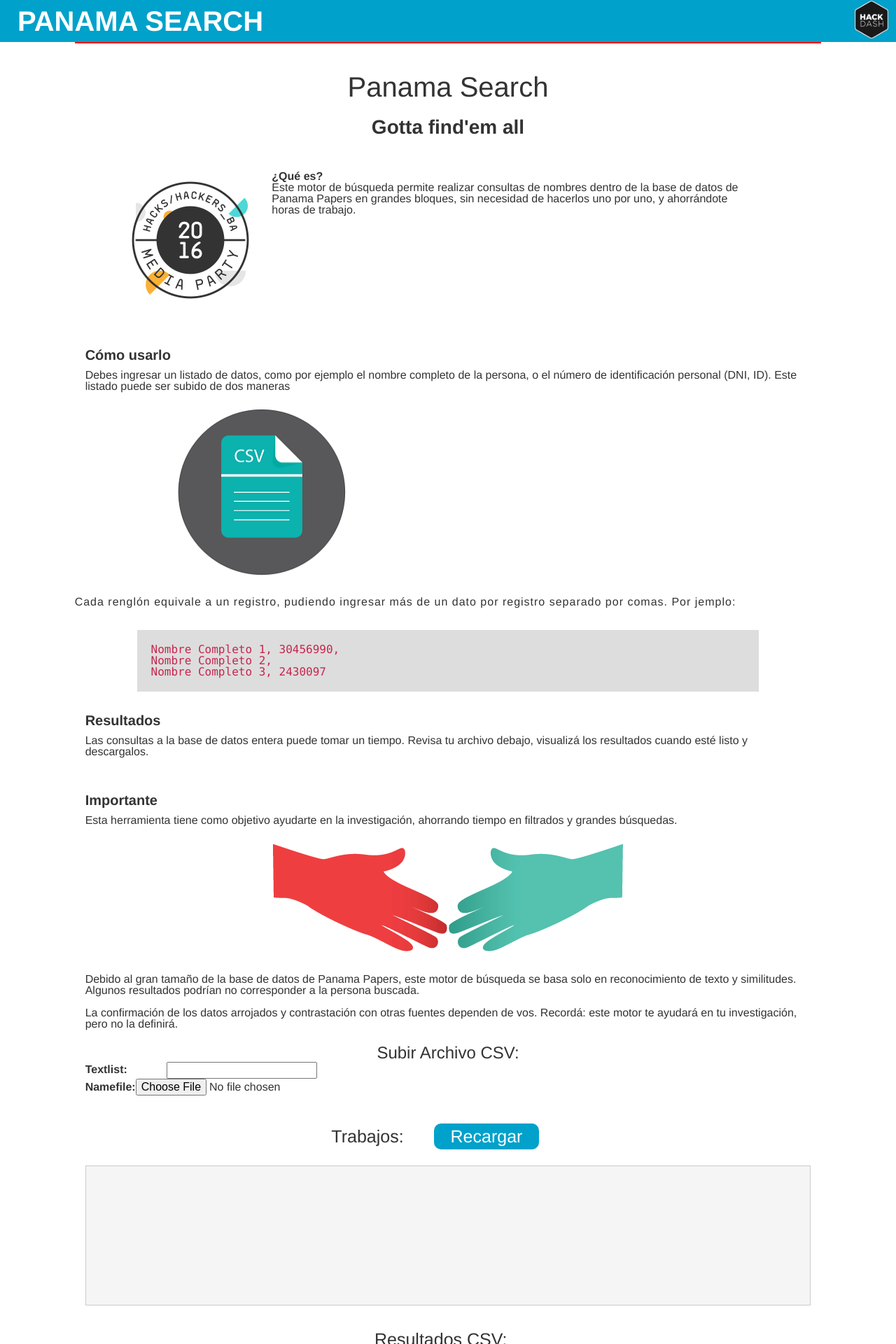
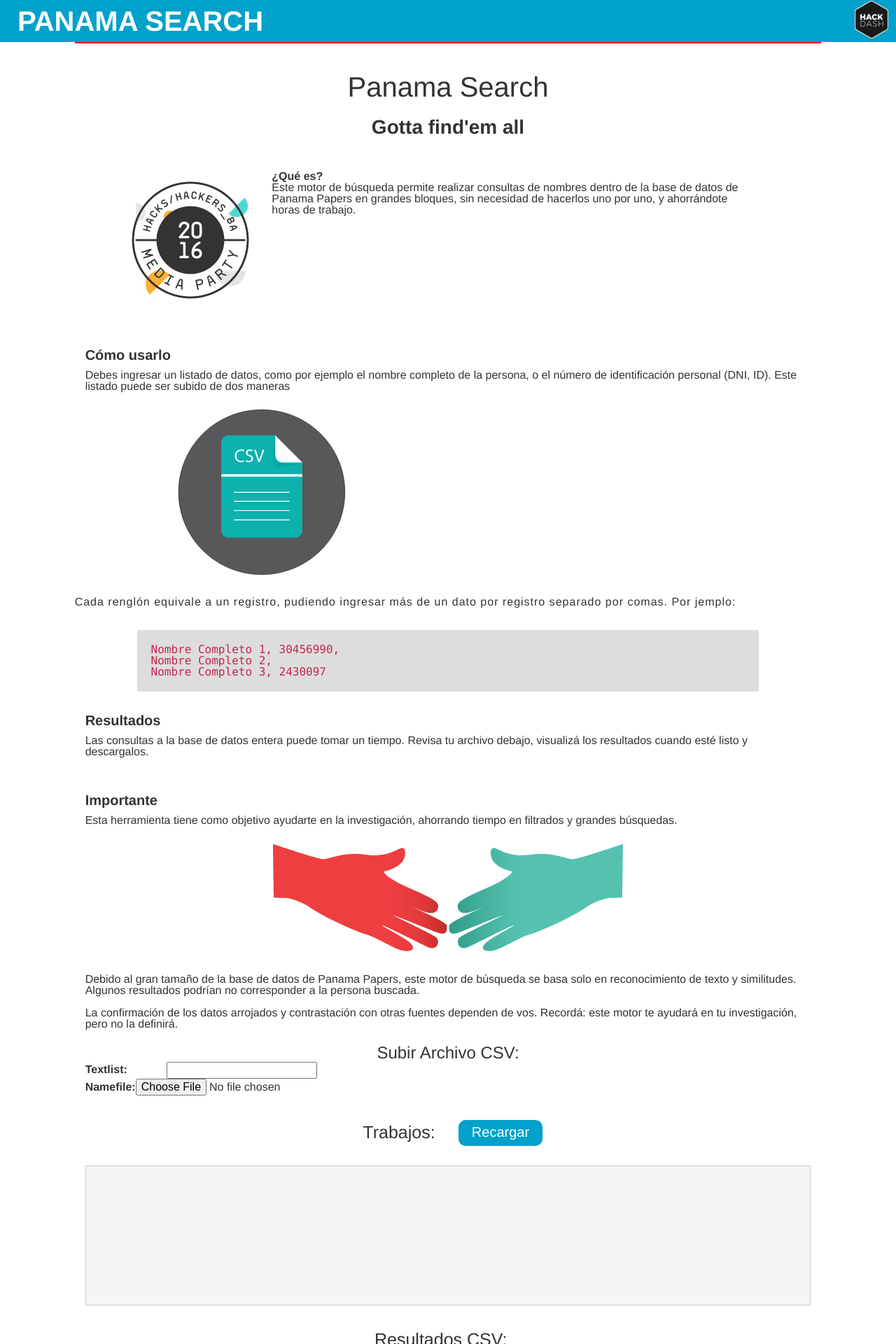
Before and after one commit to martinszy/panamasearch, a Django app: page / in a window 1280 px wide. Shown: the top 1920 px of the page at 70% size. Run offline with Django 3.2, Linux system fonts and the light colour scheme; data that the repository does not hold is empty; some libraries are stand-ins or nearby versions; some web fonts are replaced.

Commit message:
style front

```diff
--- a/uploadcsv/static/css/style.css
+++ b/uploadcsv/static/css/style.css
@@ -152,7 +152,6 @@
     width:100%;
     height:2px;
     background: #f00;
-    float: left;
     margin:0;
     padding:0;
 }
@@ -269,11 +268,13 @@
     float: none;
     font-size: 20px;
     color: #0ca7a3;
-    margin: 20px auto 40px auto;
+    margin: 20px auto 20px auto;
     background: #f9f9f9;
     padding: 15px;
     border-radius: 10px;
     border: 1px #e8e8e8 solid;
+    max-width: 500px;
+    width: 100%;
 }
 
 #contForm h1{
@@ -309,6 +310,7 @@
     min-height:200px;
     background: #f5f5f5;
     border:1px #ccc solid;
+    overflow: auto;
 }
 
 #loading_cont{
@@ -323,7 +325,7 @@
 }
 
  #titulo{
-    width: 400px;
+    width: 300px;
     height: 50px;
     font-size: 25px;
     color: #333;
@@ -335,22 +337,22 @@
 }
 
 #titulo #botRecarga{
-    background: #00a1ca;
-    padding: 6px 10px;
+        background: #00a1ca;
+    padding: 5px;
     border-radius: 10px;
     color: #fff;
-    font-size: 25px;
+    font-size: 20px;
     line-height: 25px;
     height: 37px;
     display: block;
-    margin: 10px;
+    margin: 5px;
     float: left;
-    width: 150px;
+    width: 120px;
     cursor: pointer;
 }
 
 #titulo h1{
-    padding: 6px 10px;
+    padding: 5px;
     border-radius: 10px;
     color: #333;
     font-size: 25px;
@@ -358,7 +360,7 @@
     width: 150px;
     height: 37px;
     display: block;
-    margin: 10px;
+    margin: 5px;
     float: left;
 }
 
@@ -372,7 +374,8 @@
 
 
 #imgManos{
-    width:500px;
+    width: 100%;
+    max-width:500px;
     float: none;
     margin:0 auto;
     display: block;
@@ -385,8 +388,14 @@
 #resultadoCSV{
     min-height: 300px;
     background: #deefdc;
-    margin:10px 0px;
+    margin:10px 0px 50px 0px;
     padding: 10px;
+    overflow-x: auto;
+}
+#resultadoCSV tr{
+    margin: 20px 0px;
+    height: 30px;
+    line-height: 30px;
 }
 
 #titResultCSV h1{
--- a/uploadcsv/templates/index.html
+++ b/uploadcsv/templates/index.html
@@ -12,18 +12,13 @@
 	<![endif]-->
 
 
-   <script>
-
-    </script>
-
-
 </head>
 <body>
 
   <div id="cont" class="container-fluid">
   <div class="row">
 
-      <nav class="col-md-12">
+      <nav class="col-md-12 col-sm-12">
         <ul id="nav1">
           <li><h1>Panama Search</h1></li>
         </ul>
@@ -32,14 +27,14 @@
         </a>
       </nav>
 
-      <header class="col-sm-10 col-sm-offset-1">
+      <header class="col-md-10 col-md-offset-1">
         <div class="row">
              <div class="line"></div>
 
         </div>
       </header>
 
-      <section class="col-sm-10 col-sm-offset-1">
+      <section class="col-md-10 col-md-offset-1">
       <div class="row">
 
 
@@ -50,7 +45,7 @@
 
 
 
-              <div id="titForm" class="contPage col-sm-12">
+              <div id="titForm" class="contPage col-md-12">
               <div class="row">
                   <div id="titInfo">
                     <h1>Panama Search</h1>
@@ -78,7 +73,7 @@
                         </div>
                   </div>
                   </div>
-                  <div id="infoForm" class="col-sm-12">
+                  <div id="infoForm" class="col-md-12">
 
                       Cada renglón equivale a un registro, pudiendo ingresar más de un dato por registro separado por comas. Por jemplo:
 
@@ -120,16 +115,15 @@
 
 
 
-              <div id="contForm" class="contPage col-sm-12">
+              <div id="contForm" class="contPage col-md-12">
               <div class="row">
 
                 <form method="post" id="formulario" enctype="multipart/form-data" action="/">
-                    <div class="col-sm-12">
+                    <div class="col-md-12">
                         <h1>Subir Archivo CSV:</h1>
                         {% csrf_token %}
                         <table>
                           {{ form }}
-
                         </table>
                       <!--input type="submit" value="Cargar CSV"-->
 
@@ -146,7 +140,7 @@
 
 
 
-              <div id="contResp" class="contPage col-sm-12">
+              <div id="contResp" class="contPage col-md-12">
                   <div class="row">
                     <div id="titulo" class="col-md-12">
                       <h1>Trabajos:</h1>
```
